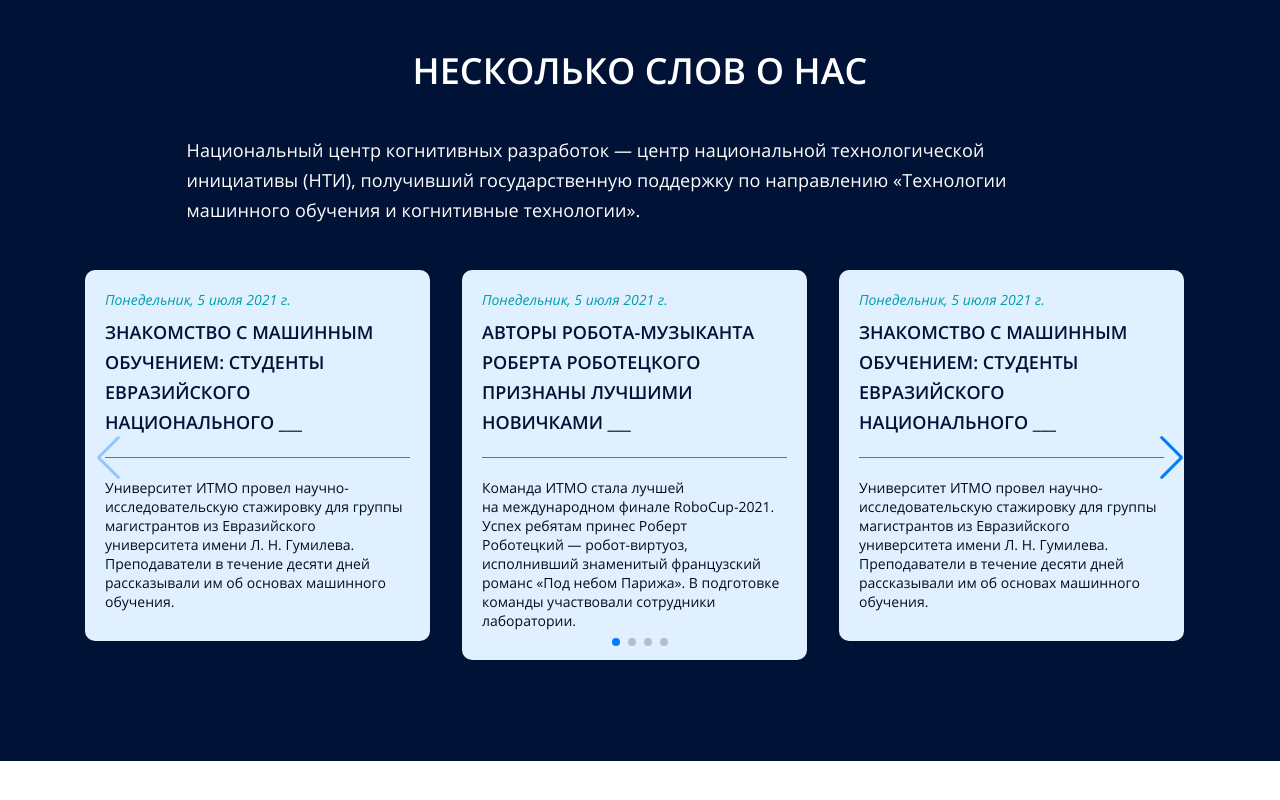
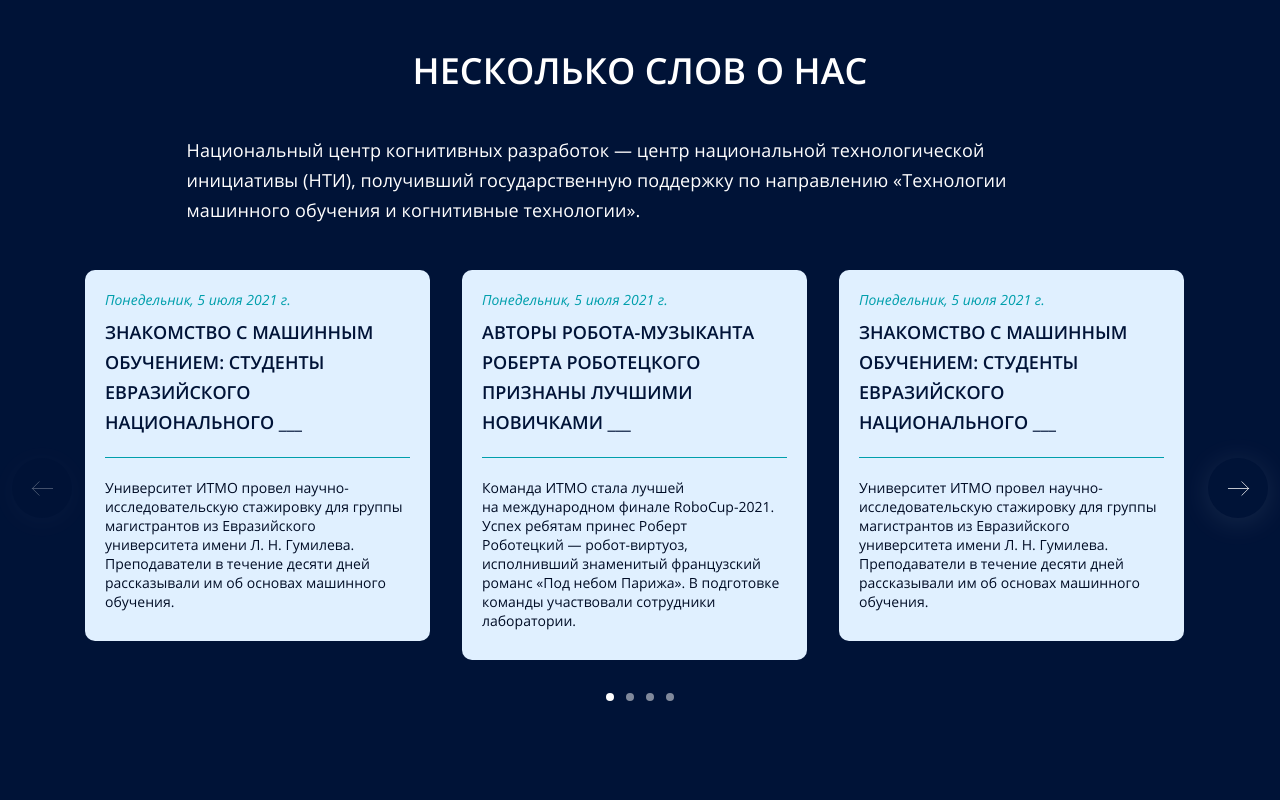
Before and after one commit to RomanShigapov/ITMO, a plain HTML site: page index.html in a window 1280 px wide. Shown: the part 695-1495 px from the top of the page. Before the commit the page ends 1456 px from the top, so only its background shows below. Drawn offline with nearby package versions, Linux system fonts and the light colour scheme.

Commit message:
feat: кнопки и пагинация в news

```diff
--- a/blocks/news.css
+++ b/blocks/news.css
@@ -1,113 +1,98 @@
 .news {
   width: 100%;
   max-width: 1110px;
+  position: relative;
+}
+
+
+.news__swiper {
   padding-top: 15px;
 }
 
 
-.news__item {
-  position: relative;
-  background: #E0F0FF;
-  border-radius: 10px;
-  box-sizing: border-box;
-  padding: 16px;
-  width: calc(100% - 2 * 16px);
-  max-width: 320px;
+.news__list {
+  list-style: none;
+  margin: 0;
+  padding: 0;
+}
+
+
+.news__pagination {
+  position: static;
+  margin-top: 13px;
 }
 
 @media (min-width: 768px) {
-  .news__item {
-    padding: 20px;
-    width: calc(100% /2 - 2/2 * 39px - 30px/2);
-
+  .news__pagination {
+    margin-top: 21px;
   }
 }
 
 @media (min-width: 1280px) {
-  .news__item {
-    padding-bottom: 30px;
-    max-width: 345px;
-  }
-}
-
-.news__item::before {
-  content: '';
-  position: absolute;
-  top: -12px;
-  right: -10px;
-  width: 32px;
-  height: 32px;
-  background: url(../images/icon__pin.svg) no-repeat;
-  background-position: center;
-  background-size: contain;
-}
-
-@media (min-width: 768px) {
-  .news__item::before {
-    top: -15px;
-    right: -14px;
-    width: 40px;
-    height: 40px;
+  .news__pagination {
+    margin-top: 27px;
   }
 }
 
 
-.news__timestamp {
-  display: block;
-  margin-bottom: 8px;
-  font-family: 'Open Sans', sans-serif;
-  font-style: italic;
-  font-weight: 400;
-  font-size: 12px;
-  line-height: 145%;
-  color: #009FAC;
+.news__page-bullet {
+  display: inline-block;
+  margin-right: 8px;
+  width: 4px;
+  height: 4px;
+  border-radius: 50%;
+  background-color: #fff;
+  opacity: .5;
+}
+
+.news__page-bullet:last-of-type {
+  margin-right: 0;
 }
 
 @media (min-width: 768px) {
-  .news__timestamp {
-    font-size: 14px;
-    line-height: 19px;
+  .news__page-bullet {
+    width: 8px;
+    height: 8px;
+    margin-right: 12px;
+  }
+}
+
+.news__page-bullet_active {
+  opacity: 1;
+}
+
+
+.news__button {
+  display: none;
+  width: 60px;
+  height: 60px;
+  border-radius: 50%;
+  background-color: #001337;
+  box-shadow: 0px 4px 30px rgba(224, 240, 255, 0.1);
+  background-position: center;
+  background-repeat: no-repeat;
+  background-size: 27px auto;
+}
+
+@media (min-width: 1280px) {
+  .news__button {
+    display: block;
   }
 }
 
 
-.news__title {
-  margin: 0;
-  padding-bottom: 12px;
-  border-bottom: 1px solid #009FAC;
-  margin-bottom: 12px;
-  text-transform: uppercase;
-  font-family: 'Open Sans', sans-serif;
-  font-style: normal;
-  font-weight: 600;
-  font-size: 14px;
-  line-height: 19px;
-  color: #001337;
-}
-
-@media (min-width: 768px) {
-  .news__title {
-    font-size: 18px;
-    line-height: 30px;
-    padding-bottom: 20px;
-    margin-bottom: 20px;
-  }
+.news__button::after {
+  display: none;
 }
 
 
-.news__text {
-  margin: 0;
-  font-family: 'Open Sans', sans-serif;
-  font-style: normal;
-  font-weight: 400;
-  font-size: 12px;
-  line-height: 16px;
-  color: #000D26;
+.news__button_type_prev {
+  background-image: url(../images/news/icon__prev.svg);
+  left: -73px;
 }
 
-@media (min-width: 768px) {
-  .news__text {
-    font-size: 14px;
-    line-height: 19px;
-  }
+
+.news__button_type_next {
+  background-image: url(../images/news/icon__next.svg);
+  right: -73px;
 }
--- a/index.html
+++ b/index.html
@@ -52,53 +52,49 @@
         <h2 class="about__title">Несколько слов о&nbsp;нас</h2>
         <p class="about__subtitle">Национальный центр когнитивных разработок&nbsp;&mdash; центр национальной технологической инициативы (НТИ), получивший государственную поддержку по&nbsp;направлению &laquo;Технологии машинного обучения и&nbsp;когнитивные технологии&raquo;.</p>
       </div>
-      <div class="news swiper">
-
+      <!-- News -->
+      <div class="news ">
+        <div class="news__swiper swiper">
           <!-- Additional required wrapper -->
-          <div class="news__list swiper-wrapper">
+          <ul class="news__list swiper-wrapper">
             <!-- Slides -->
-            <div class="news-item swiper-slide">
+            <li class="news-item swiper-slide">
               <time class="news-item__timestamp" datetime="2021-07-05">Понедельник, 5&nbsp;июля 2021&nbsp;г.</time>
               <h3 class="news-item__title">Знакомство с&nbsp;машинным обучением: студенты Евразийского национального ___</h3>
               <p class="news-item__text">Университет ИТМО провел научно-исследовательскую стажировку для группы магистрантов из&nbsp;Евразийского университета имени Л.&nbsp;Н.&nbsp;Гумилева. Преподаватели в&nbsp;течение десяти дней рассказывали им&nbsp;об&nbsp;основах машинного обучения.</p>
-            </div>
-
-            <div class="news-item swiper-slide">
+            </li>
+            <li class="news-item swiper-slide">
               <time class="news-item__timestamp" datetime="2021-07-05">Понедельник, 5&nbsp;июля 2021&nbsp;г.</time>
               <h3 class="news-item__title">Авторы робота-музыканта Роберта Роботецкого признаны лучшими новичками ___</h3>
               <p class="news-item__text">Команда ИТМО стала лучшей на&nbsp;международном финале RoboCup-2021. Успех ребятам принес Роберт Роботецкий&nbsp;&mdash; робот-виртуоз, исполнивший знаменитый французский романс &laquo;Под небом Парижа&raquo;. В&nbsp;подготовке команды участвовали сотрудники лаборатории.</p>
-            </div>
-
-            <div class="news-item swiper-slide">
+            </li>
+            <li class="news-item swiper-slide">
               <time class="news-item__timestamp" datetime="2021-07-05">Понедельник, 5&nbsp;июля 2021&nbsp;г.</time>
               <h3 class="news-item__title">Знакомство с&nbsp;машинным обучением: студенты Евразийского национального ___</h3>
               <p class="news-item__text">Университет ИТМО провел научно-исследовательскую стажировку для группы магистрантов из&nbsp;Евразийского университета имени Л.&nbsp;Н.&nbsp;Гумилева. Преподаватели в&nbsp;течение десяти дней рассказывали им&nbsp;об&nbsp;основах машинного обучения.</p>
-            </div>
-
-            <div class="news-item swiper-slide">
+            </li>
+            <li class="news-item swiper-slide">
               <time class="news-item__timestamp" datetime="2021-07-05">Понедельник, 5&nbsp;июля 2021&nbsp;г.</time>
               <h3 class="news-item__title">Авторы робота-музыканта Роберта Роботецкого признаны лучшими новичками ___</h3>
               <p class="news-item__text">Команда ИТМО стала лучшей на&nbsp;международном финале RoboCup-2021. Успех ребятам принес Роберт Роботецкий&nbsp;&mdash; робот-виртуоз, исполнивший знаменитый французский романс &laquo;Под небом Парижа&raquo;. В&nbsp;подготовке команды участвовали сотрудники лаборатории.</p>
-            </div>
-
-            <div class="news-item swiper-slide">
+            </li>
+            <li class="news-item swiper-slide">
               <time class="news-item__timestamp" datetime="2021-07-05">Понедельник, 5&nbsp;июля 2021&nbsp;г.</time>
               <h3 class="news-item__title">Знакомство с&nbsp;машинным обучением: студенты Евразийского национального ___</h3>
               <p class="news-item__text">Университет ИТМО провел научно-исследовательскую стажировку для группы магистрантов из&nbsp;Евразийского университета имени Л.&nbsp;Н.&nbsp;Гумилева. Преподаватели в&nbsp;течение десяти дней рассказывали им&nbsp;об&nbsp;основах машинного обучения.</p>
-            </div>
-
-            <div class="news-item swiper-slide">
+            </li>
+            <li class="news-item swiper-slide">
               <time class="news-item__timestamp" datetime="2021-07-05">Понедельник, 5&nbsp;июля 2021&nbsp;г.</time>
               <h3 class="news-item__title">Авторы робота-музыканта Роберта Роботецкого признаны лучшими новичками ___</h3>
               <p class="news-item__text">Команда ИТМО стала лучшей на&nbsp;международном финале RoboCup-2021. Успех ребятам принес Роберт Роботецкий&nbsp;&mdash; робот-виртуоз, исполнивший знаменитый французский романс &laquo;Под небом Парижа&raquo;. В&nbsp;подготовке команды участвовали сотрудники лаборатории.</p>
-            </div>
-
-          </div>
-          <!-- If we need pagination -->
-          <div class="swiper-pagination"></div>
-          <!-- If we need navigation buttons -->
-          <div class="swiper-button-prev"></div>
-          <div class="swiper-button-next"></div>
+            </li>
+          </ul>
+          <!-- Pagination -->
+          <div class="news__pagination swiper-pagination"></div>
+        </div>
+        <!-- Navigation buttons -->
+        <div class="news__button news__button_type_prev swiper-button-prev"></div>
+        <div class="news__button news__button_type_next swiper-button-next"></div>
       </div>
     </section>
 
--- a/scripts/news.js
+++ b/scripts/news.js
@@ -1,17 +1,19 @@
-const swiper = new Swiper('.news', {
+const swiper = new Swiper('.news__swiper', {
   // Optional parameters
   direction: 'horizontal',
   loop: false,
 
   // If we need pagination
   pagination: {
-    el: '.swiper-pagination',
+    el: '.news__pagination',
+    bulletClass: 'news__page-bullet',
+    bulletActiveClass: 'news__page-bullet_active'
   },
 
   // Navigation arrows
   navigation: {
-    nextEl: '.swiper-button-next',
-    prevEl: '.swiper-button-prev',
+    nextEl: '.news__button_type_next',
+    prevEl: '.news__button_type_prev',
   },
 
   // Default parameters
@@ -32,8 +34,6 @@ const swiper = new Swiper('.news', {
       spaceBetween: 32,
       slidesOffsetBefore: 0,
       slidesOffsetAfter: 12,
-
     }
   }
-
 });
```
Also changed, not shown: images/news/icon__next.svg (added), images/news/icon__prev.svg (added), style.css (deleted).
